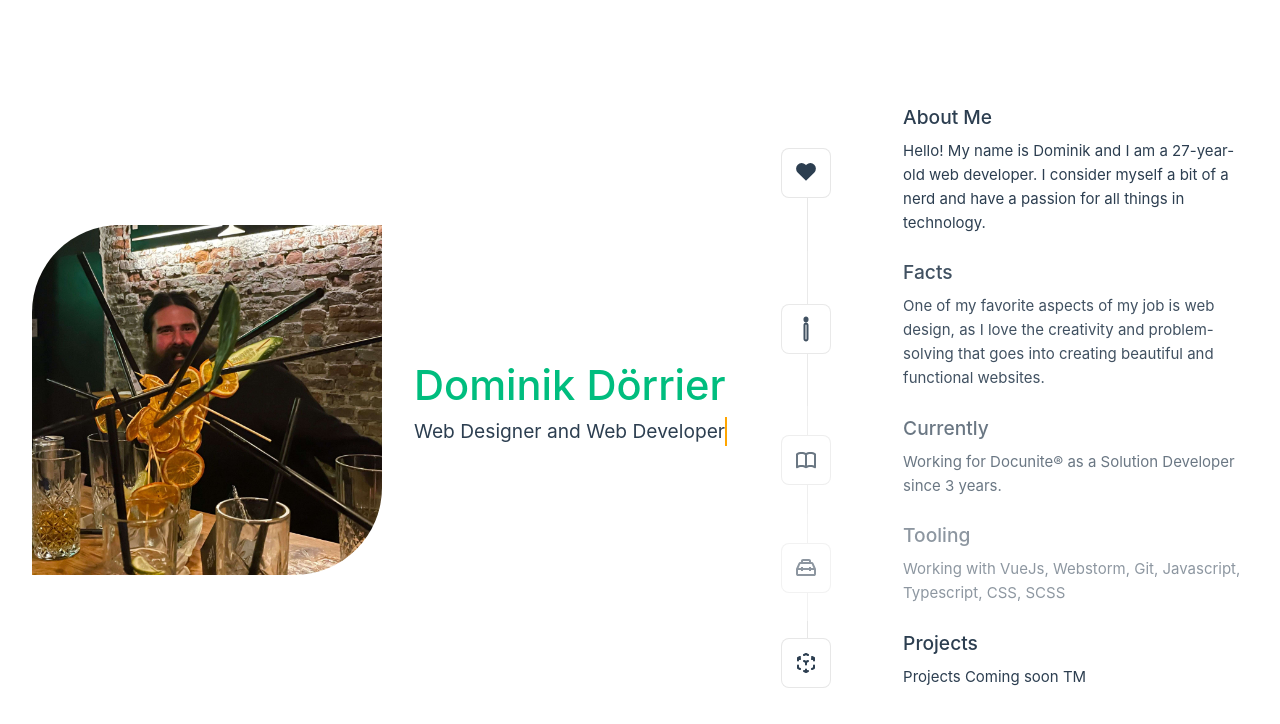
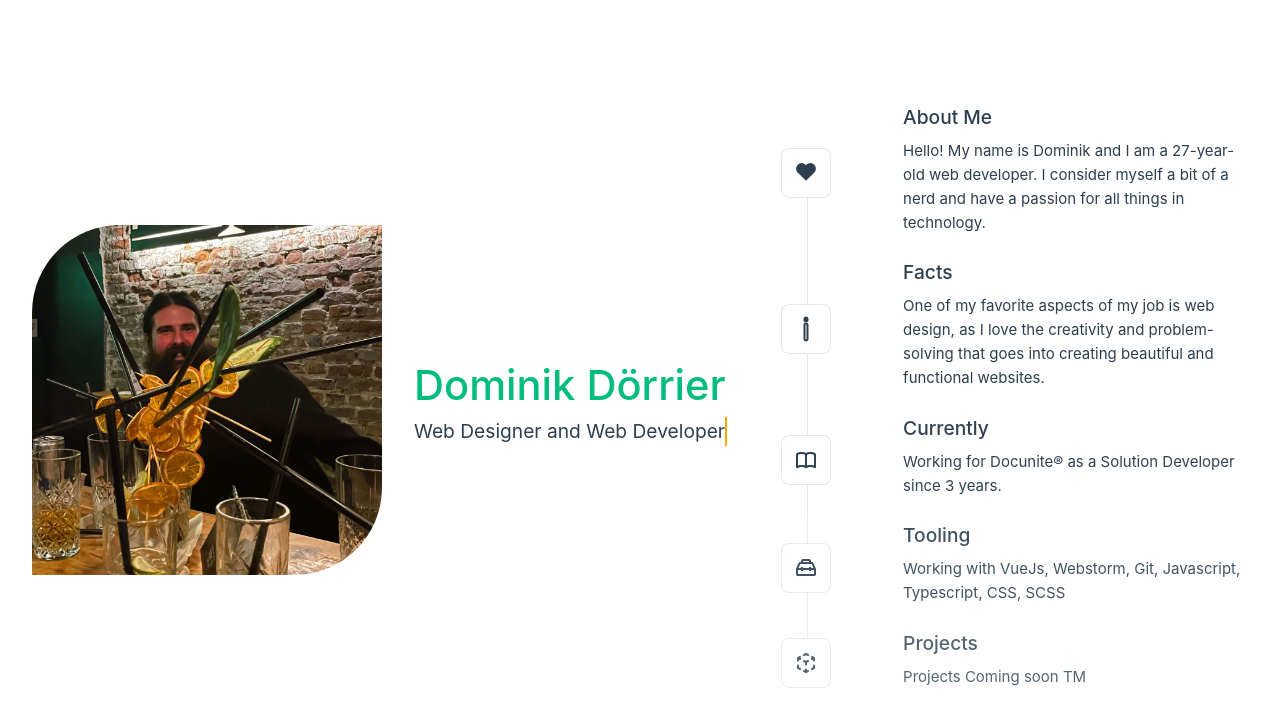
Before and after one commit to Tzyber/aboutme, a Vue app: page / in a window 1280 px wide. Shown: the top 724 px of the page. Built offline with nearby package versions, Linux system fonts and the light colour scheme.

Commit message:
faster animation

```diff
--- a/src/components/TheWelcome.vue
+++ b/src/components/TheWelcome.vue
@@ -86,7 +86,7 @@ if (counter.value > 10)
 }
 
 .item1 {
-  animation: item1 4s;
+  animation: item1 2s;
 }
 @keyframes item1 {
   0% { opacity: 0; }
@@ -94,28 +94,28 @@ if (counter.value > 10)
 }
 
 .item2 {
-  animation: item2 8s;
+  animation: item2 4s;
 }
 @keyframes item2 {
   0% { opacity: 0; }
   100% { opacity: 1; }
 }
 .item3 {
-  animation: item3 12s;
+  animation: item3 6s;
 }
 @keyframes item3 {
   0% { opacity: 0; }
   100% { opacity: 1; }
 }
 .item4 {
-  animation: item4 16s;
+  animation: item4 8s;
 }
 @keyframes item4 {
   0% { opacity: 0; }
   100% { opacity: 1; }
 }
 .item5 {
-
+  animation: item5 10s;
 }
 @keyframes item5 {
   0% { opacity: 0; }
```
